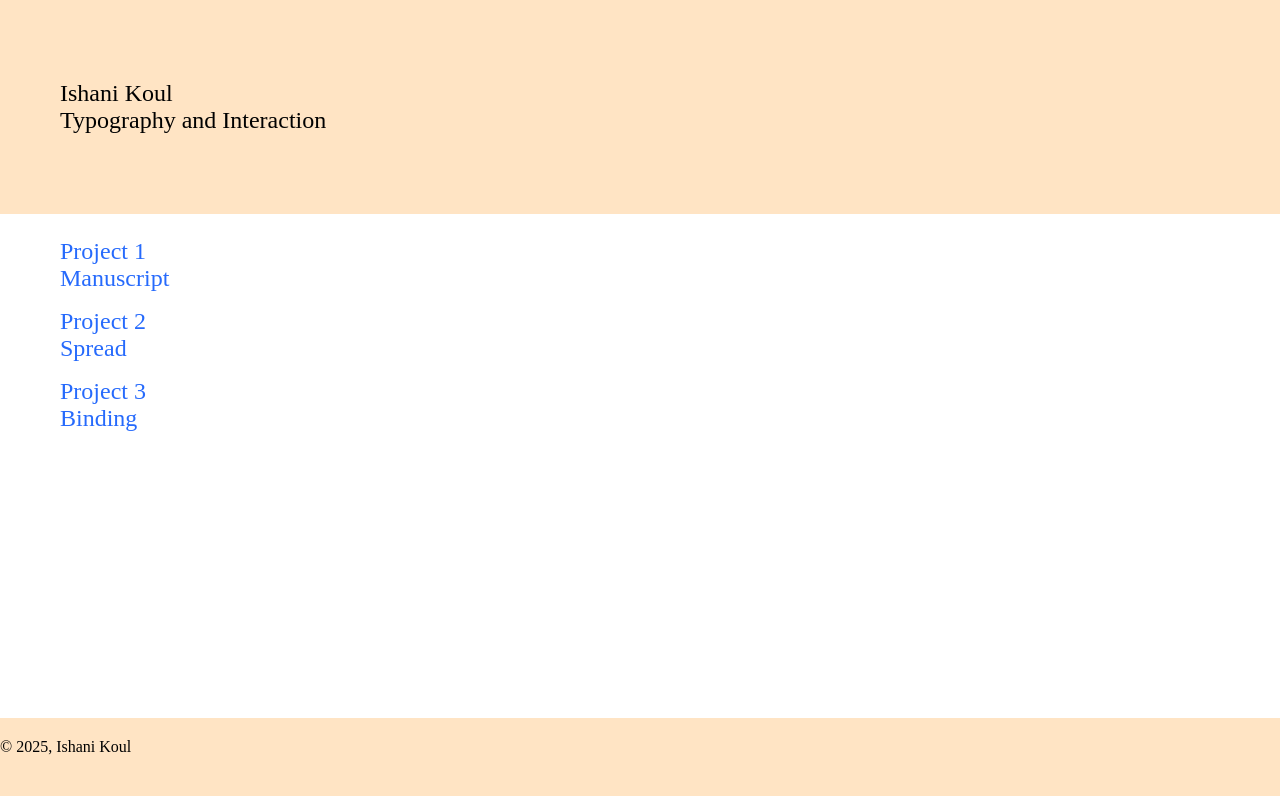
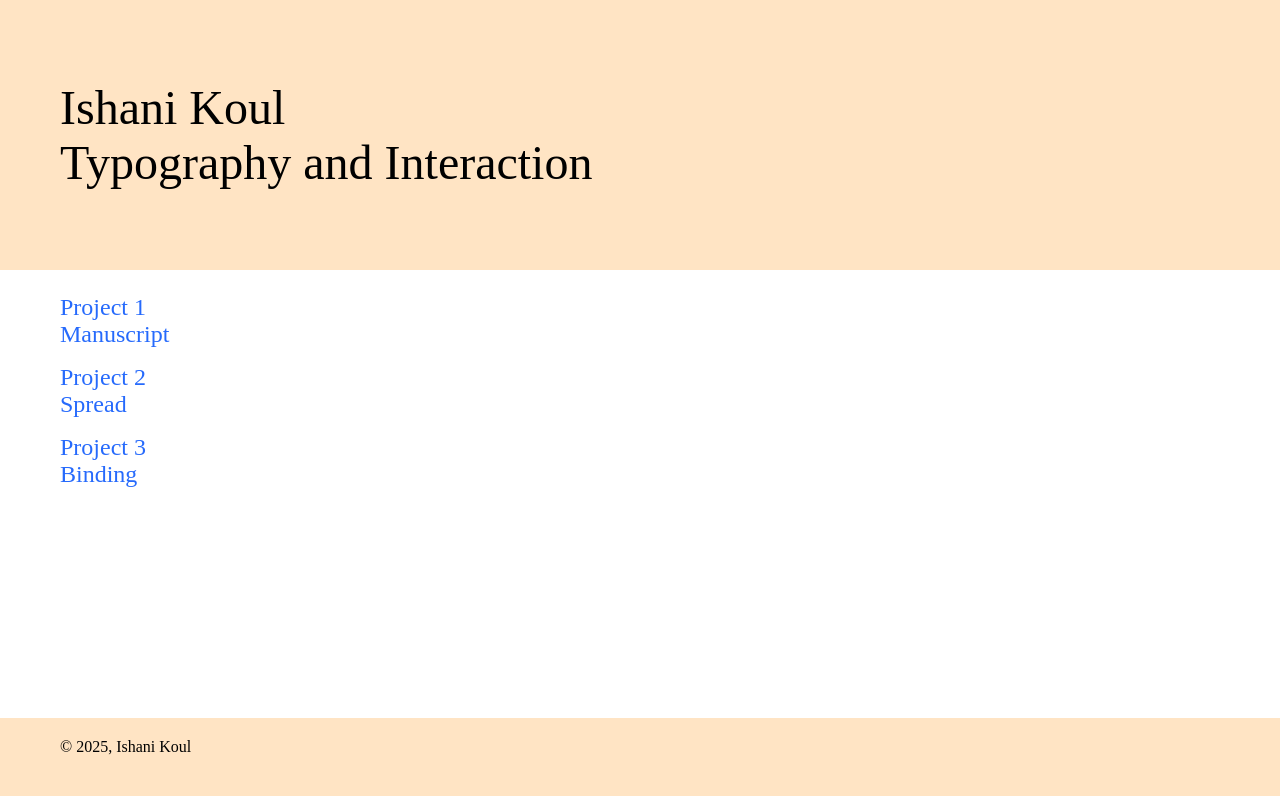
Before and after one commit to ishani-koul/ishani-koul.github.io, a plain HTML site: page index.html in a window 1280 px wide. Drawn offline with Linux system fonts and the light colour scheme.

Commit message:
Update style.css

```diff
--- a/assets/style.css
+++ b/assets/style.css
@@ -9,17 +9,17 @@ header {
 	background-color: var(--color-background);
 	margin-bottom: 1.5rem;
 	padding-block: calc(4*var(--base-size));
+	font-size: calc( 2.4*var(--base-size));
 }
 
-
-p,header {
+p,header,footer {
 	color: black;
-	font-size: calc( 1.2*var(--base-size));
 	padding-inline: var(--gutter);
 }
 
 section {
-	block-size: 60vh;
+	block-size: 53vh;
+	font-size: calc( 1.2*var(--base-size));
 }
 
 p {
```
